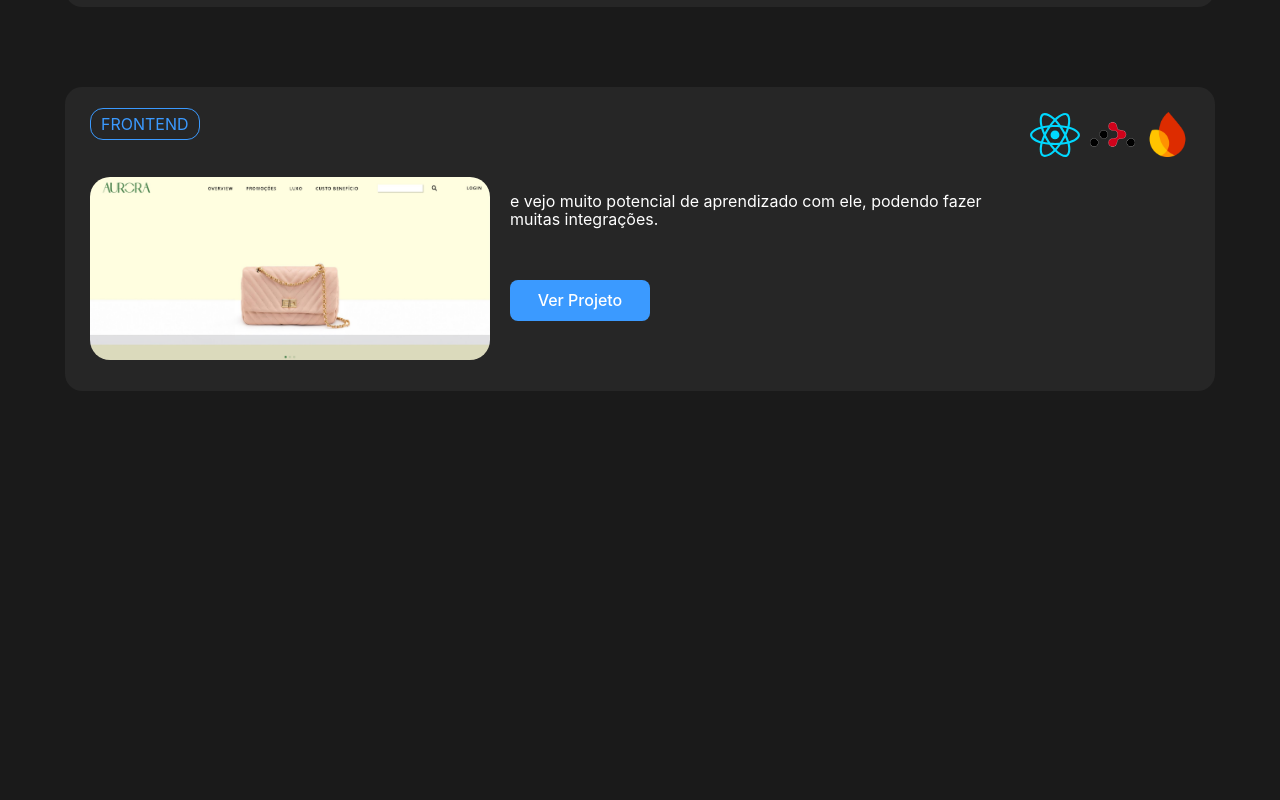
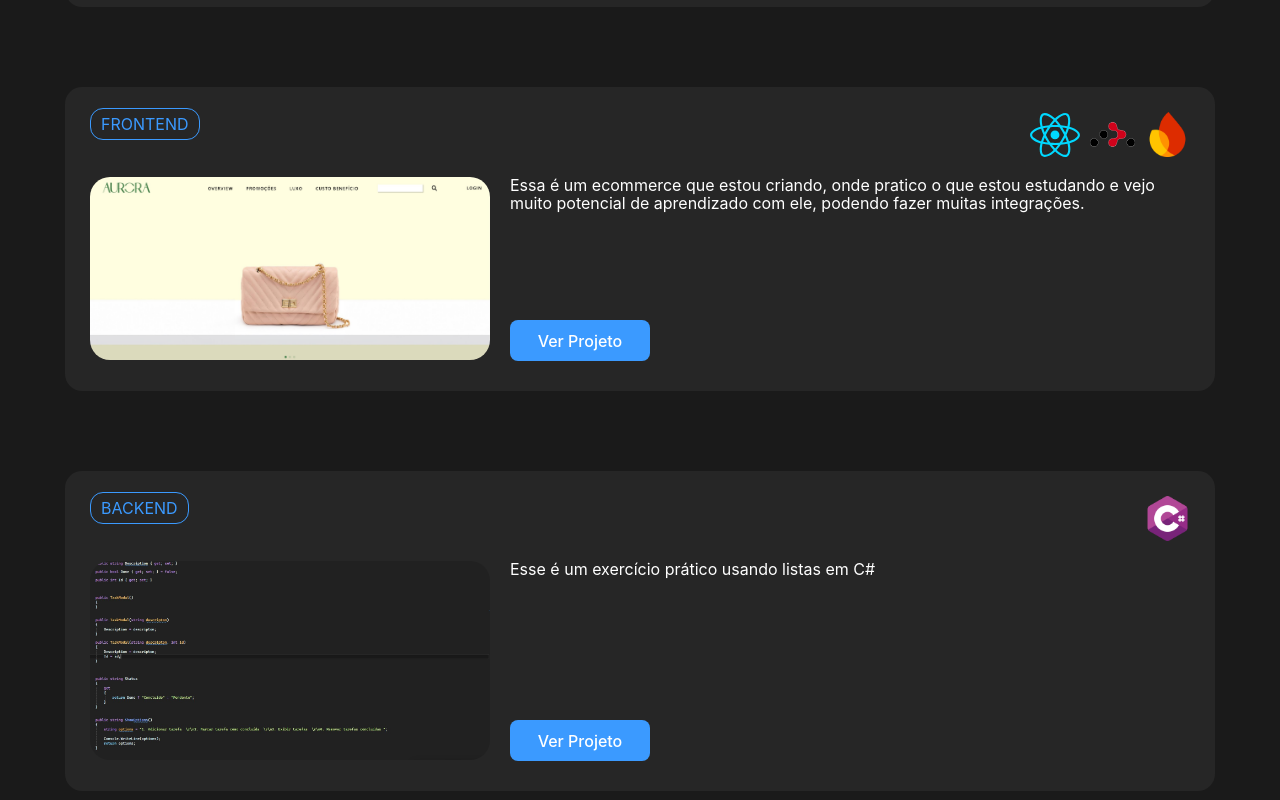
Before and after one commit to GabrielCostaMarques/my-portfolio, a React (Vite) app: page / in a window 1280 px wide. Shown: the part 1790-2590 px from the top of the page. Before the commit the page ends 2261 px from the top, so only its background shows below. Built offline with nearby package versions, Linux system fonts and the light colour scheme.

Commit message:
add new item

```diff
--- a/src/components/style/Header.module.css
+++ b/src/components/style/Header.module.css
@@ -16,7 +16,7 @@
 }
 
 .headerContent nav a{
-    margin-right: 10px;
+    margin-right: 40px;
     color: var(---global-font-color);
     font-weight: 500;
     letter-spacing: 2px;
@@ -52,6 +52,7 @@
 
 
       nav a{
+        margin-right: 10px;
         background-color: var(---global-element-color);
         padding: 10px;
         border-radius: 10px;
--- a/src/components/style/MyProfile.module.css
+++ b/src/components/style/MyProfile.module.css
@@ -36,6 +36,7 @@
 
 .ProjectImage{
     width: 400px;
+
     border-radius: 20px;
 }
 
@@ -59,11 +60,12 @@
     flex-direction: row;
     width: 100%;
     justify-content: left;
-    align-items: start;
+    align-items: stretch;
     gap: 20px;
 
     p{
-        width: 80%;
+        margin: 0;
+
     }
 
     .InfoDescription{
@@ -71,6 +73,7 @@
         display: flex;
         flex-direction: column;
         justify-content:space-between ;
+        padding-bottom: 5px;
     }
 
     .ProjectLink{
@@ -113,4 +116,8 @@
             width: 100%;
         }
     }
+
+    .ProjectImage{
+        width: 100%;
+    }
 }
--- a/src/data/projects.json
+++ b/src/data/projects.json
@@ -14,7 +14,7 @@
      },
      {
       "stack": "FRONTEND",
-      "description": " e vejo muito potencial de aprendizado com ele, podendo fazer muitas integrações.",
+      "description": "Essa é um ecommerce que estou criando, onde pratico o que estou estudando e vejo muito potencial de aprendizado com ele, podendo fazer muitas integrações.",
       "image": "../homeAurora.jpg",
       "icons": [
           {"icon":"../react.svg"},
@@ -22,6 +22,16 @@
           {"icon":"../Firebase.png"}
     ],
       "link": "https://aurora.portifoliogabrielmarques.com/"
+     },
+
+     {
+      "stack": "BACKEND",
+      "description": "Esse é um exercício prático usando listas em C#",
+      "image": "../taskExercicie.jpg",
+      "icons": [
+        {"icon":"../c-sharp.png"}
+    ],
+      "link": "https://github.com/GabrielCostaMarques/CourseCsharp/tree/master/CourseCsharp/TaskExercicie"
      }
 
     ]
```
Also changed, not shown: public/taskExercicie.jpg (added).
